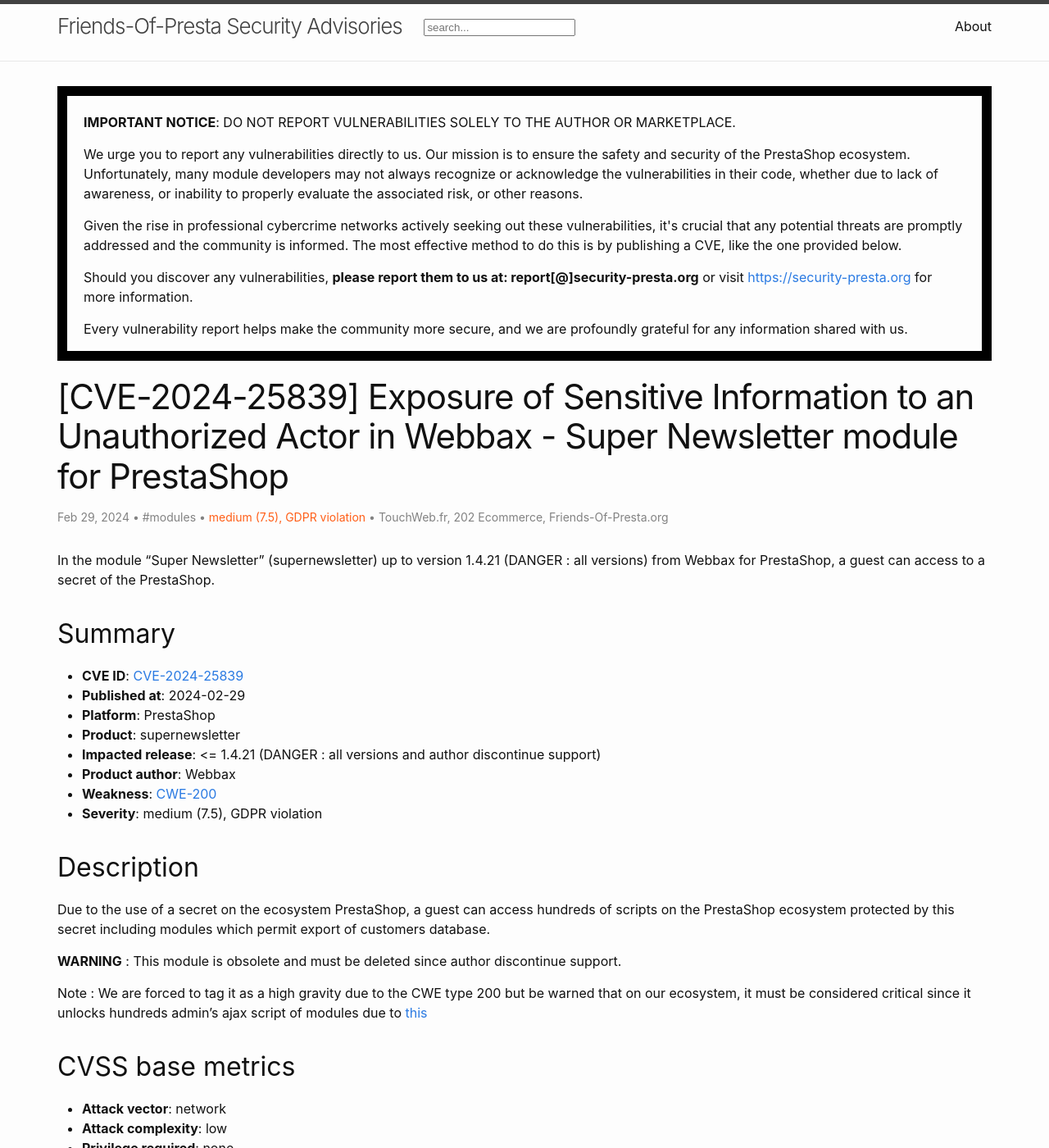
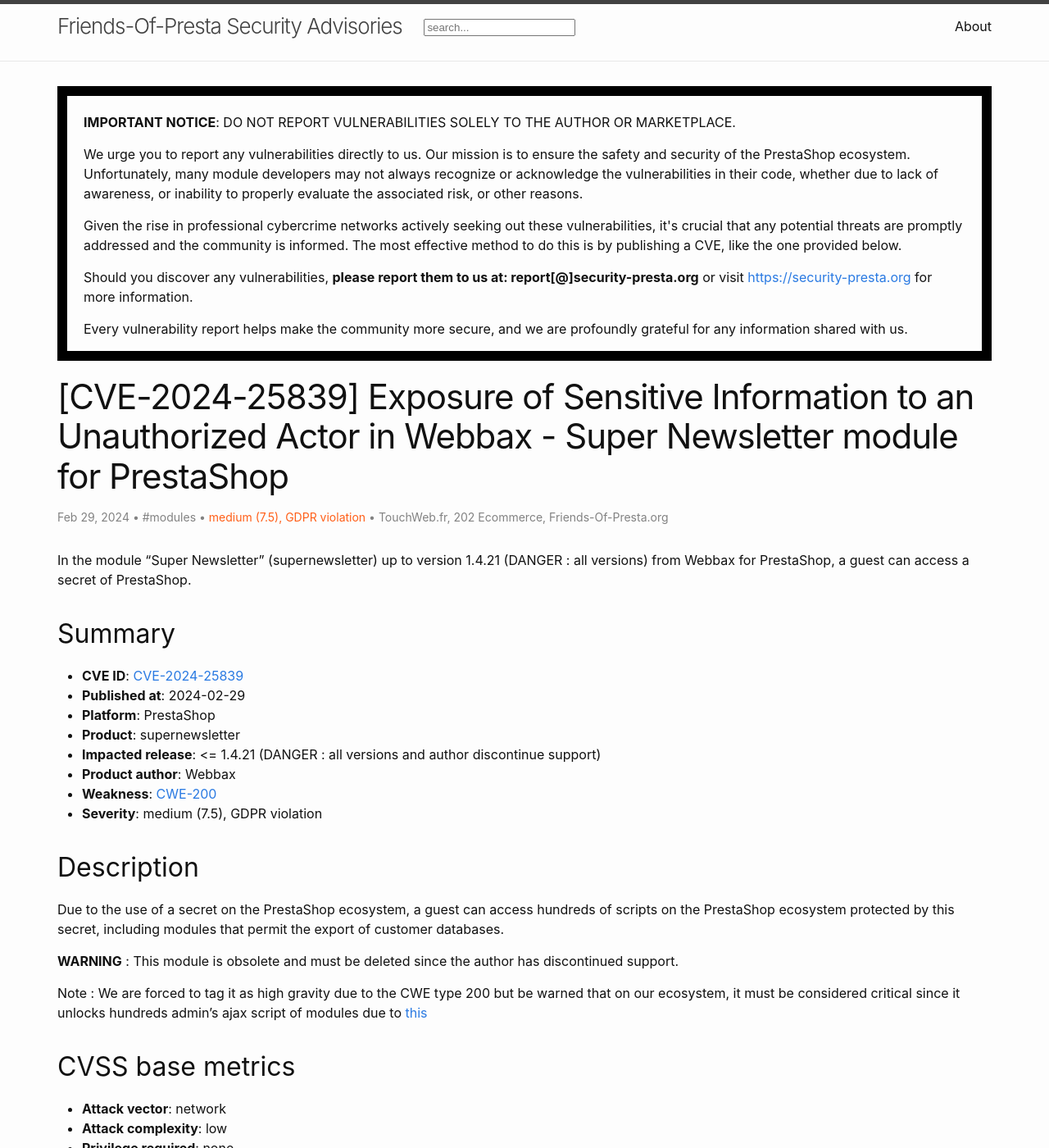
Before and after one commit to friends-of-presta/security-advisories, a Jekyll site: the page built from _posts/2024-02-29-supernewsletter.md, in a window 1280 px wide and 1400 px high. Shown: the whole window at 82% size. Built offline with Jekyll 4.4.1, drawn with Linux system fonts in a browser that asks for light colours; some of the changed text lies outside the part shown.

Commit message:
Update 2024-02-29-supernewsletter.md
English

```diff
--- a/_posts/2024-02-29-supernewsletter.md
+++ b/_posts/2024-02-29-supernewsletter.md
@@ -10,7 +10,8 @@ meta: "CVE,PrestaShop,supernewsletter"
 severity: "medium (7.5), GDPR violation"
 ---
 
-In the module "Super Newsletter" (supernewsletter) up to version 1.4.21 (DANGER : all versions) from Webbax for PrestaShop, a guest can access to a secret of the PrestaShop.
+In the module "Super Newsletter" (supernewsletter) up to version 1.4.21 (DANGER : all versions) from Webbax for PrestaShop, a guest can access a secret of PrestaShop.
+
 
 ## Summary
 
@@ -25,11 +26,11 @@ In the module "Super Newsletter" (supernewsletter) up to version 1.4.21 (DANGER
 
 ## Description
 
-Due to the use of a secret on the ecosystem PrestaShop, a guest can access hundreds of scripts on the PrestaShop ecosystem protected by this secret including modules which permit export of customers database.
+Due to the use of a secret on the PrestaShop ecosystem, a guest can access hundreds of scripts on the PrestaShop ecosystem protected by this secret, including modules that permit the export of customer databases.
 
-**WARNING** : This module is obsolete and must be deleted since author discontinue support.
+**WARNING** : This module is obsolete and must be deleted since the author has discontinued support.
 
-Note : We are forced to tag it as a high gravity due to the CWE type 200 but be warned that on our ecosystem, it must be considered critical since it unlocks hundreds admin's ajax script of modules due to [this](https://github.com/PrestaShop/PrestaShop/blob/6c05518b807d014ee8edb811041e3de232520c28/classes/Tools.php#L1247)
+Note : We are forced to tag it as high gravity due to the CWE type 200 but be warned that on our ecosystem, it must be considered critical since it unlocks hundreds admin's ajax script of modules due to [this](https://github.com/PrestaShop/PrestaShop/blob/6c05518b807d014ee8edb811041e3de232520c28/classes/Tools.php#L1247)
 
 ## CVSS base metrics
 
@@ -123,7 +124,7 @@ Note : We are forced to tag it as a high gravity due to the CWE type 200 but be
 
 ## Other recommendations
 
-* It’s recommended to delete the module since support is discontinue.
+* It’s recommended to delete the module since support is discontinued.
 * You MUST update your secret COOKIE_KEY, be warned that this will invalidate all your customers passwords and most of your tokens
 
 ## Timeline
```
